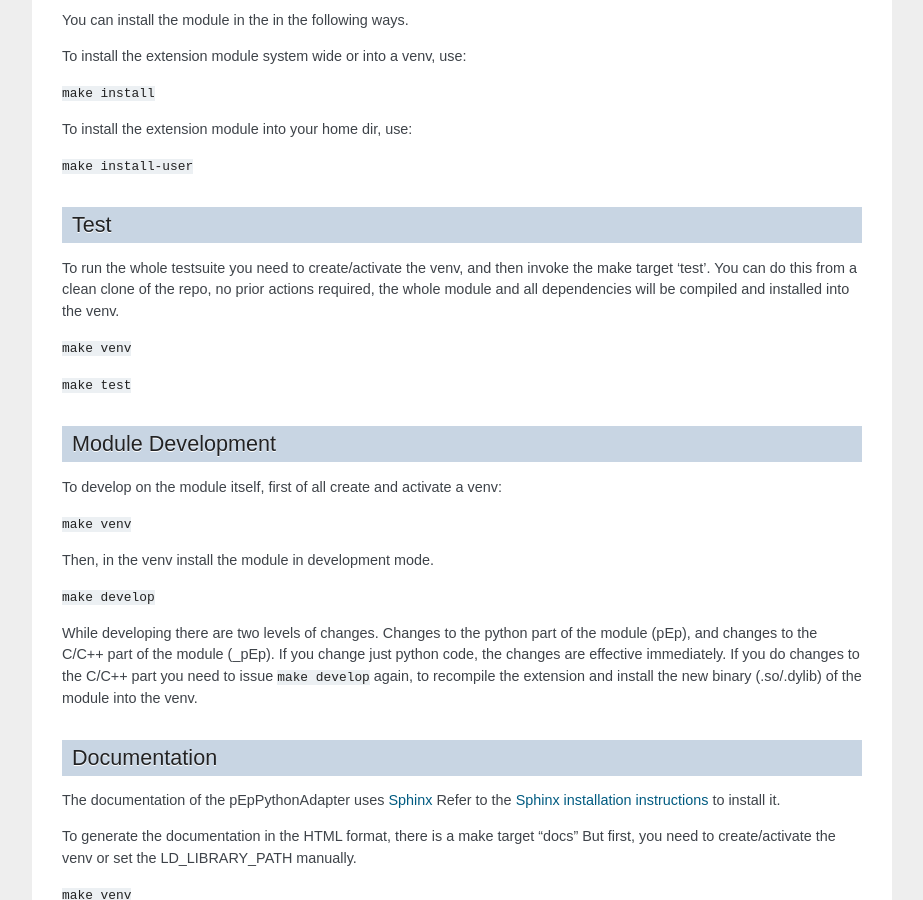
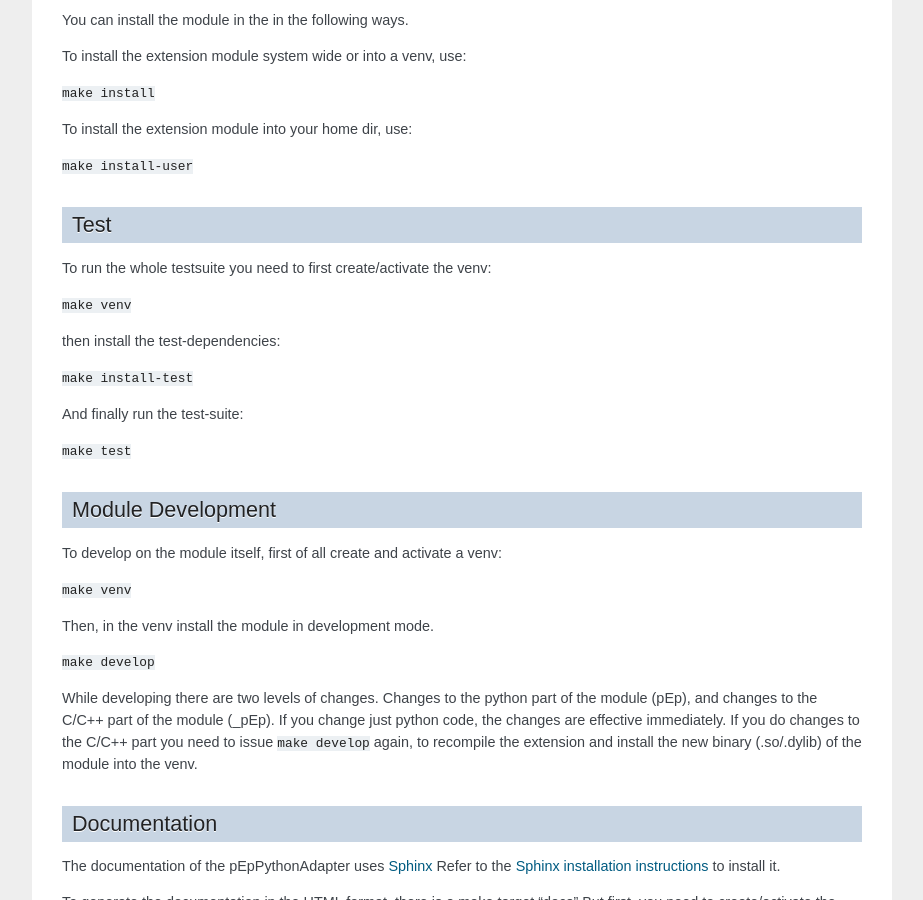
Before and after one commit to plancksecurity/foundation-planckPythonWrapper, a Sphinx documentation site: the page built from docs/source/install.rst, in a window 1280 px wide and 900 px high, scrolled down 1212 px. Shown: the whole window, without its empty margins (198-1121 px from the left). Built offline with Sphinx 7.4.7, drawn with Linux system fonts in a browser that asks for light colours; the version number could not be read and is left out.

Commit message:
'make test' and 'make install-test' independent

```diff
--- a/docs/source/install.rst
+++ b/docs/source/install.rst
@@ -73,11 +73,15 @@ To install the extension module into your home dir, use:
 
 Test
 ----
-To run the whole testsuite you need to create/activate the venv, and then invoke the make target 'test'.
-You can do this from a clean clone of the repo, no prior actions required, the whole module and all dependencies
-will be compiled and installed into the venv.
+To run the whole testsuite you need to first create/activate the venv:
 
 ``make venv``
+
+then install the test-dependencies:
+
+``make install-test``
+
+And finally run the test-suite:
 
 ``make test``
 
```
Also changed, not shown: 1 other file.
